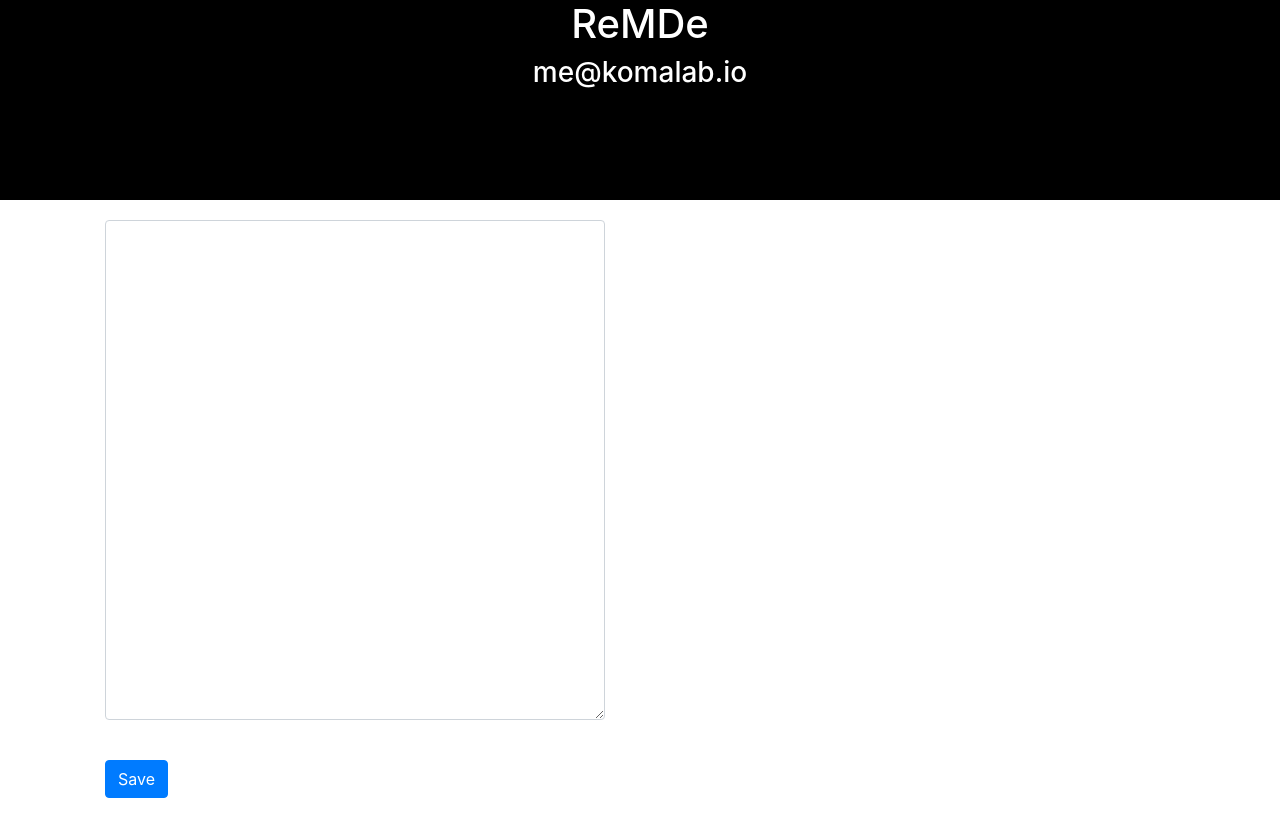
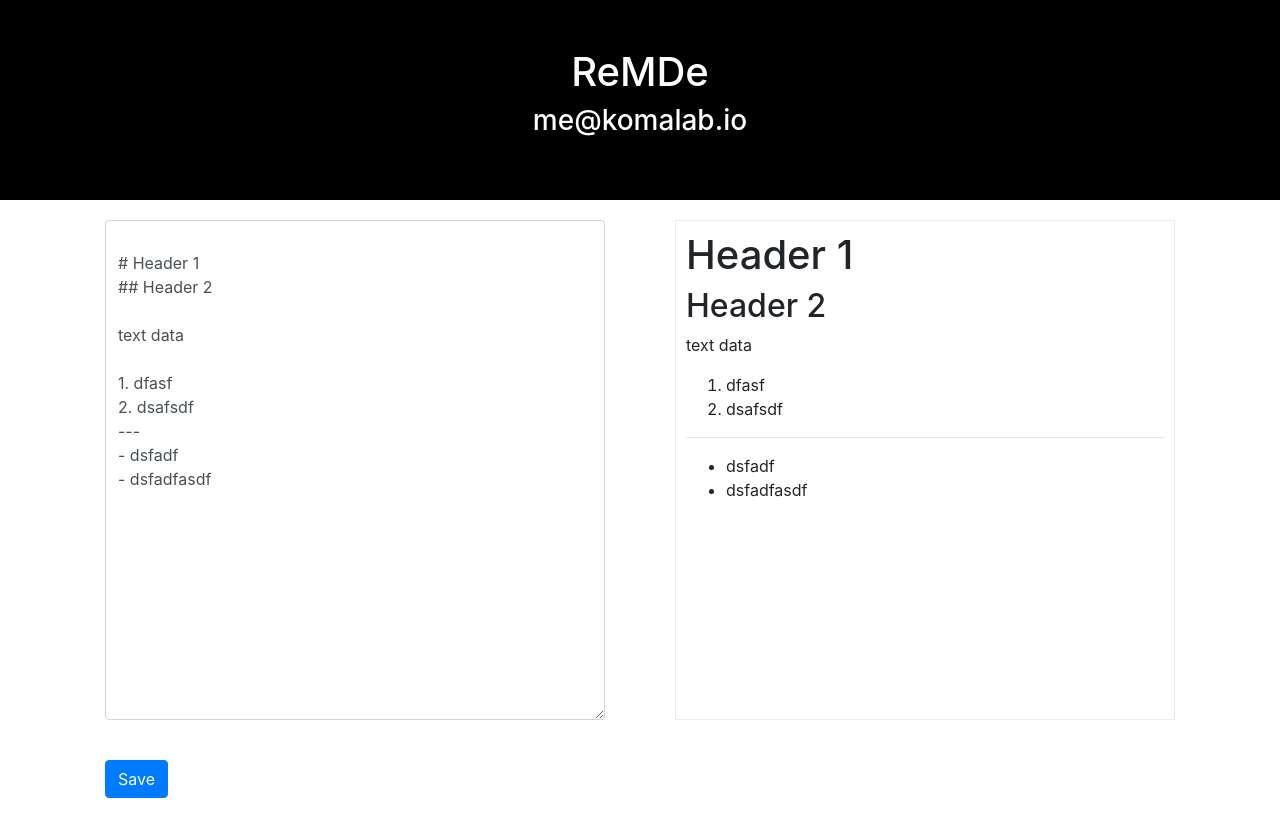
Before and after one commit to edoko/remde, a React (Create React App) app: page / in a window 1280 px wide. Built offline with nearby package versions, Linux system fonts and the light colour scheme.

Commit message:
Adjust padding for View.js & Set defaultValue for Editor.js
Signed-off-by: Seongmin Park <me@komalab.io>

```diff
--- a/src/components/Editor/index.jsx
+++ b/src/components/Editor/index.jsx
@@ -10,8 +10,24 @@ class Editor extends Component {
     super(props);
 
     this.state = {
-      mdedata: ""
+      mdedata: `
+# Header 1
+## Header 2
+
+text data
+
+1. dfasf
+2. dsafsdf
+---
+- dsfadf
+- dsfadfasdf
+
+`
     };
+  }
+
+  componentDidMount() {
+    this.props.mdeState(this.state.mdedata);
   }
 
   handleChange = e => {
@@ -34,6 +50,7 @@ class Editor extends Component {
               name="text"
               className="textarea"
               onChange={this.handleChange}
+              defaultValue={this.state.mdedata}
             />
           </FormGroup>
         </Form>
--- a/src/components/Header/index.jsx
+++ b/src/components/Header/index.jsx
@@ -5,6 +5,8 @@ class Header extends Component {
   render() {
     return (
       <div className="header">
+        <br />
+        <br />
         <h1>ReMDe</h1>
         <h3>me@komalab.io</h3>
       </div>
--- a/src/components/View/index.jsx
+++ b/src/components/View/index.jsx
@@ -6,9 +6,9 @@ import "./style.css";
 class View extends Component {
   render() {
     return (
-      <div>
+      <div className="div_view">
         <div
-          className="div_view"
+          className="div_view2"
           dangerouslySetInnerHTML={{
             __html: marked(this.props.datas, { sanitize: true })
           }}
--- a/src/components/View/style.css
+++ b/src/components/View/style.css
@@ -1,3 +1,9 @@
 .div_view {
   padding: 20px;
 }
+
+.div_view2 {
+  border: 1px solid #e9ecef;
+  min-height: 500px;
+  padding: 10px;
+}
```
